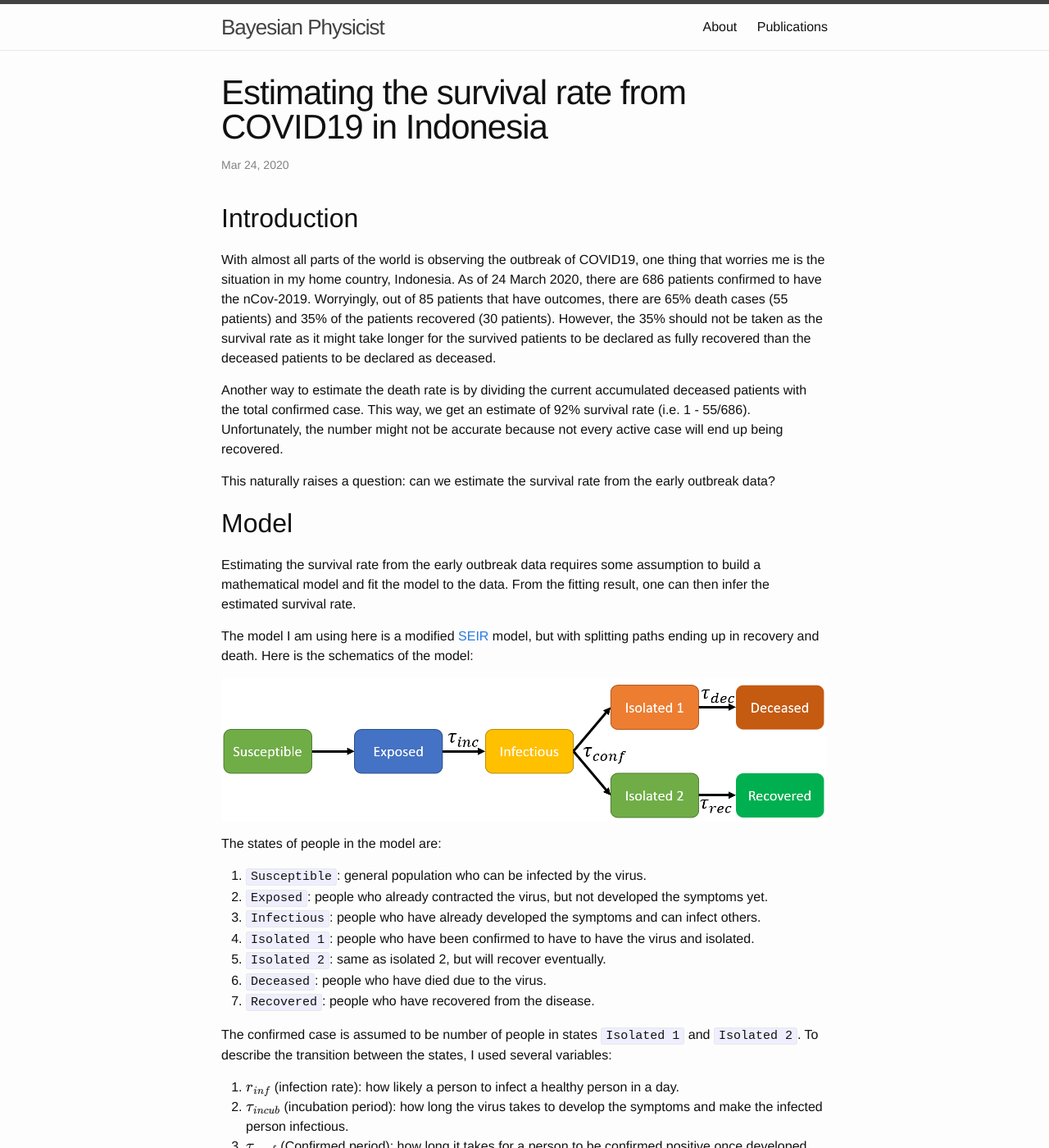
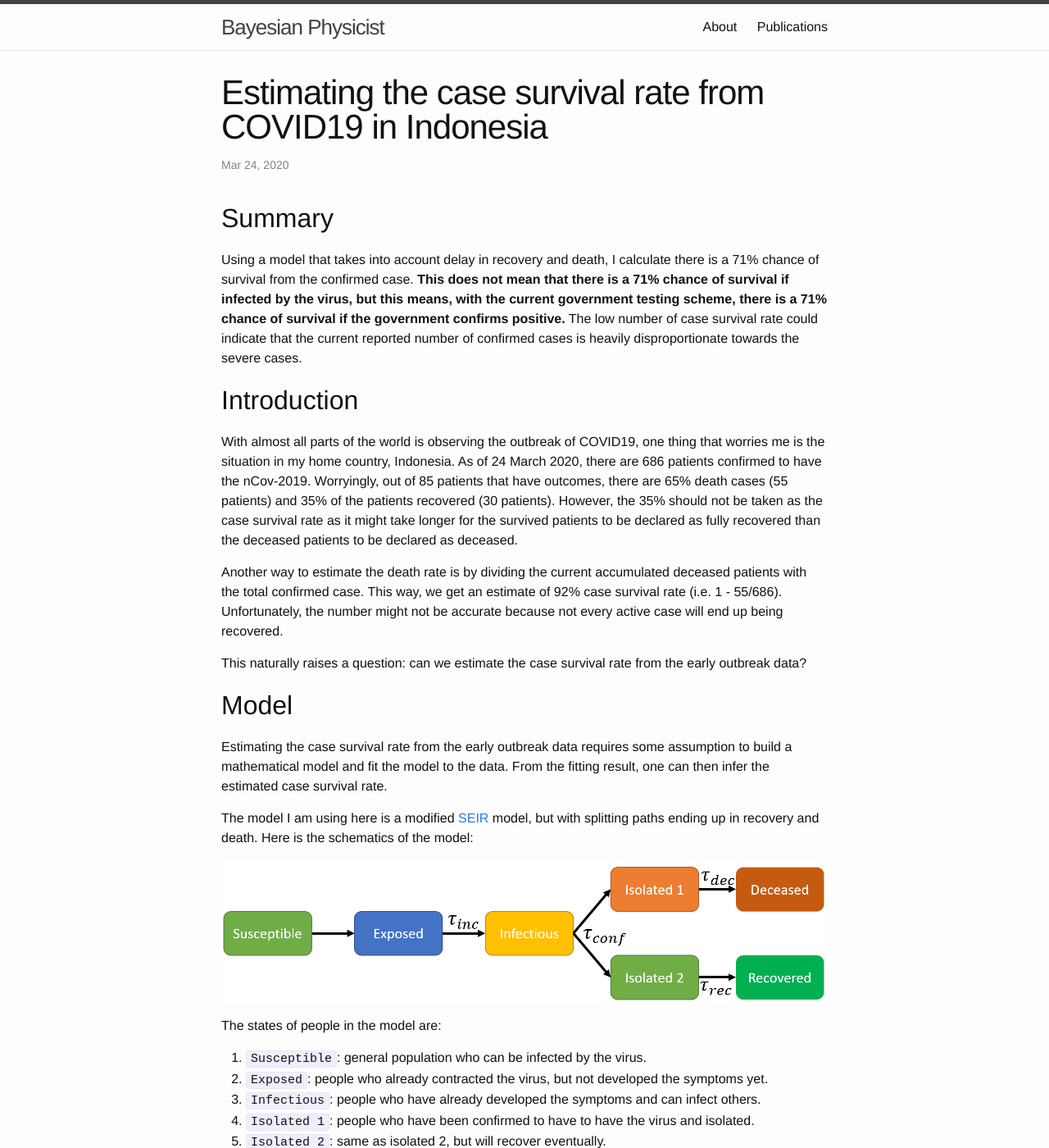
Before and after one commit to mfkasim1/mfkasim1.github.io, a Jekyll site: the page built from _posts/2020-03-24-survival-rate-covid19-indonesia.markdown, in a window 1280 px wide and 1400 px high. Shown: the whole window at 82% size. Built offline with Jekyll 4.4.1, drawn with Linux system fonts in a browser that asks for light colours; formulas are drawn with MathJax 3; comment, search, counter and statistics services are not loaded; some of the changed text lies outside the part shown.

Commit message:
Update covid post

```diff
--- a/_posts/2020-03-24-survival-rate-covid19-indonesia.markdown
+++ b/_posts/2020-03-24-survival-rate-covid19-indonesia.markdown
@@ -1,6 +1,6 @@
 ---
 layout: post
-title:  "Estimating the survival rate from COVID19 in Indonesia"
+title:  "Estimating the case survival rate from COVID19 in Indonesia"
 comments: true
 date:   2020-03-24 15:39:42 +0000
 published: true
@@ -10,6 +10,16 @@ tags:
 - Bayesian inference
 ---
 
+## Summary
+
+Using a model that takes into account delay in recovery and death, I calculate
+there is a 71% chance of survival from the confirmed case.
+**This does not mean that there is a 71% chance of survival if infected by the virus,
+but this means, with the current government testing scheme, there is a 71% chance
+of survival if the government confirms positive.**
+The low number of case survival rate could indicate that the current reported
+number of confirmed cases is heavily disproportionate towards the severe cases.
+
 ## Introduction
 
 With almost all parts of the world is observing the outbreak of COVID19, one
@@ -17,31 +27,31 @@ thing that worries me is the situation in my home country, Indonesia.
 As of 24 March 2020, there are 686 patients confirmed to have the nCov-2019.
 Worryingly, out of 85 patients that have outcomes, there are 65% death cases
 (55 patients) and 35% of the patients recovered (30 patients).
-However, the 35% should not be taken as the survival rate as it might take
+However, the 35% should not be taken as the case survival rate as it might take
 longer for the survived patients to be declared as fully recovered than
 the deceased patients to be declared as deceased.
 
 Another way to estimate the death rate is by dividing the current accumulated
 deceased patients with the total confirmed case.
-This way, we get an estimate of 92% survival rate (i.e. 1 - 55/686).
+This way, we get an estimate of 92% case survival rate (i.e. 1 - 55/686).
 Unfortunately, the number might not be accurate because not every active case
 will end up being recovered.
 
-This naturally raises a question: can we estimate the survival rate from the
+This naturally raises a question: can we estimate the case survival rate from the
 early outbreak data?
 
 ## Model
 
-Estimating the survival rate from the early outbreak data requires some
+Estimating the case survival rate from the early outbreak data requires some
 assumption to build a mathematical model and fit the model to the data.
-From the fitting result, one can then infer the estimated survival rate.
+From the fitting result, one can then infer the estimated case survival rate.
 
 The model I am using here is a modified
 [SEIR](https://en.wikipedia.org/wiki/Compartmental_models_in_epidemiology#The_SEIR_model)
 model, but with splitting paths ending up in recovery and death.
 Here is the schematics of the model:
 
-<img title="Model to estimate survival rate" src="{{ site.baseurl }}/assets/idcovid19/model.png" width="100%"/>
+<img title="Model to estimate case survival rate" src="{{ site.baseurl }}/assets/idcovid19/model.png" width="100%"/>
 
 The states of people in the model are:
 
@@ -62,7 +72,7 @@ To describe the transition between the states, I used several variables:
 3. \\(\tau_{conf}\\) (Confirmed period): how long it takes for a person to be confirmed positive once developed the symptoms.
 4. \\(\tau_{dec}\\) (Deceased period): how long it takes from being confirmed to be deceased (if they will).
 5. \\(\tau_{rec}\\) (Recovery period): how many days from being confirmed to be recovered (if they will).
-6. \\(\eta\\) (Survival rate): the chance of a patient confirmed to have the virus to be recovered.
+6. \\(\eta\\) (Case survival rate): the chance of a patient confirmed to have the virus to be recovered.
 
 If we know the parameters above and the initial condition, we can predict how
 many people in every state (e.g. how many infectious people in a given time).
@@ -169,20 +179,20 @@ rate.
 The only country that satisfies this requirement is China.
 We took the data from [here](https://www.worldometers.info/coronavirus/country/china/)
 and took the data from 22-28 January 2020 as the exponential growing part.
-From the current data, the survival rate is about 95.7%.
+From the current data, the case survival rate is about 95.7%.
 
 Based on the model above, we drew 1,000 samples from the posterior distribution
 using Markov Chain Monte Carlo.
-Here is the posterior distribution of the survival rate and the basic
+Here is the posterior distribution of the case survival rate and the basic
 reproduction rate (\\(R_0\\)) after constraining \\(R_0\\) to be less than 4.
 
-<img title="Posterior distribution of survival rate in China" src="{{ site.baseurl }}/assets/idcovid19/params_china.png" width="80%"/>
+<img title="Posterior distribution of case survival rate in China" src="{{ site.baseurl }}/assets/idcovid19/params_china.png" width="80%"/>
 
-We can see that the posterior distribution of the survival rate in China is
+We can see that the posterior distribution of the case survival rate in China is
 \\(\eta = 94^{+2}_{-10}\%\\), which is really close to the current number
 (\\(95.7\%\\))
 
-### Survival rate estimation in Indonesia
+### Case survival rate estimation in Indonesia
 
 After a simple validation of the model on China's data, I applied the same
 technique for Indonesia.
@@ -195,21 +205,24 @@ This estimate was obtained from table compiled by
 [KawalCOVID19](https://kawalcovid19.blob.core.windows.net/viz/statistik_harian.html).
 
 From the sampled posterior distribution and the constraints, here is the
-posterior distribution of the survival rate in Indonesia.
+posterior distribution of the case survival rate in Indonesia.
 
-<img title="Posterior distribution of survival rate in China" src="{{ site.baseurl }}/assets/idcovid19/params_indonesia.png" width="80%"/>
+<img title="Posterior distribution of case survival rate in China" src="{{ site.baseurl }}/assets/idcovid19/params_indonesia.png" width="80%"/>
 
-As seen in the Figure above, the survival rate in Indonesia is approximately
+As seen in the Figure above, the case survival rate in Indonesia is approximately
 \\(\eta = 71^{+3}_{-3}\%\\), which is worryingly low.
+This does not mean that there is a 71% chance of survival if infected by the virus,
+but this mean, with the current government testing scheme, there is 71% chance
+of survival if the government confirms positive.
 
 ### Caveats
 
 The numbers above should be taken with several caveats:
 
-1. The survival rate depends heavily on the estimated deceased period
+1. The case survival rate depends heavily on the estimated deceased period
 (i.e. the time a person to be deceased after being confirmed).
 For example, constraining the deceased period to be between 1 to 4 days gives
-the survival rate about 88%.
+the case survival rate about 88%.
 As the data to estimate this parameter is very hard to obtain, I estimate it
 from the current status of the first 450 patients.
 I assume the order of death is based on the order of confirmation (e.g. patient
@@ -230,3 +243,7 @@ so it might be prone to statistical noise.
 ### Code availability
 
 The code is available [here](https://github.com/mfkasim91/idcovid19) with BSD 3-clause license.
+
+##### Update history
+
+Update 25/03/2020: adding summary and making clear about the number interpretation
```
